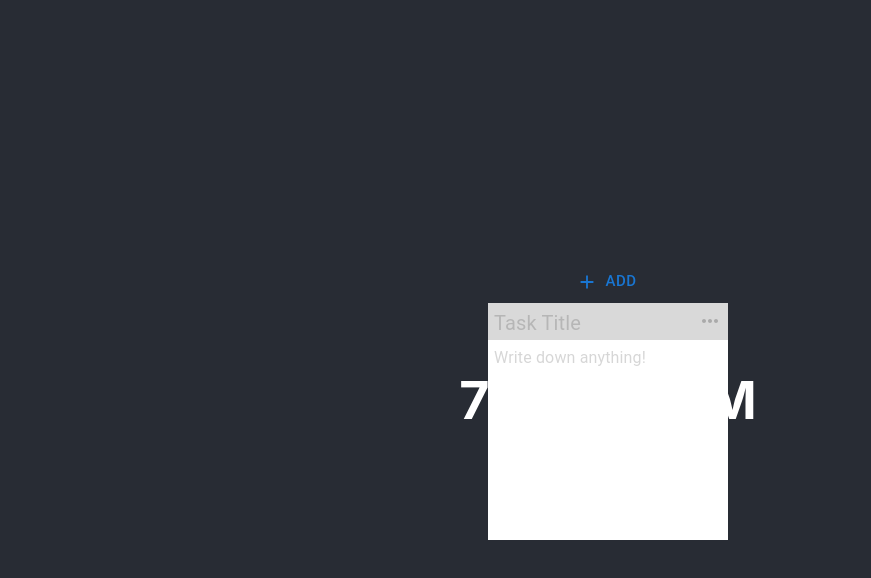
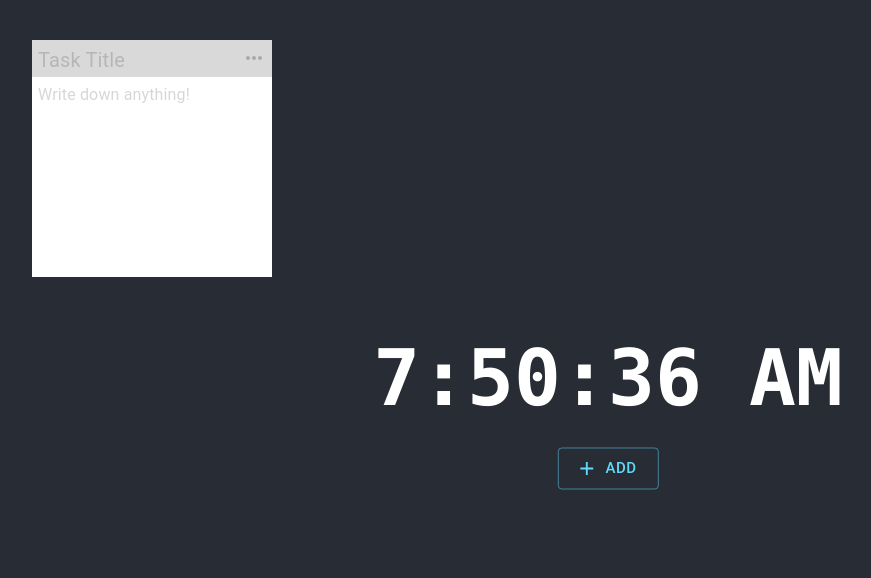
Before and after one commit to Xin-Mai/sticky-note, a React (Create React App) app: page / in a window 1280 px wide. Both pictures are taken after a click on the button "ADD". Shown: the top 578 px of the page, without its empty margins (32-903 px from the left). Built offline with nearby package versions, Linux system fonts and the light colour scheme.

Commit message:
feat: stickyNote add, delete, copy

```diff
--- a/src/components/Board.scss
+++ b/src/components/Board.scss
@@ -1,10 +1,15 @@
 .board {
   background-color: #282c34;
   min-height: 100vh;
-  display: flex;
-  flex-direction: column;
-  align-items: center;
-  justify-content: center;
+  height: 100vh;
   font-size: calc(10px + 2vmin);
   color: white;
+
+  &-center {
+    position: fixed;
+    top: 50%;
+    left: 50%;
+    transform: translate(-50%, -50%);
+    text-align: center;
+  }
 }
--- a/src/components/Board.tsx
+++ b/src/components/Board.tsx
@@ -1,15 +1,98 @@
-import { Button } from '@mui/material';
+import { Button, createTheme, Theme, ThemeProvider } from '@mui/material';
 import AddIcon from '@mui/icons-material/Add';
 import Clock from './Clock';
 import StickyNote from './StickyNote/StickyNote';
 import './Board.scss';
+import { useState } from 'react';
+
+interface IStickyNote {
+  id: number;
+  x?: number;
+  y?: number;
+  content?: string;
+  title?: string;
+  color?: string;
+}
+
+const buttonStyles = {
+  color: '#61dafb',
+};
+
+const myTheme: Theme = createTheme({
+  palette: {
+    primary: {
+      main: '#61dafb',
+    }
+  }
+});
 
 export default function Board() {
+  const [counter, setCounter] = useState<number>(0);
+  const [stickyNotes, setStickyNotes] = useState<IStickyNote[]>([]);
+
+  const addStickyNote = (note?: Partial<IStickyNote>) => {
+    const { x, y, content, title, color } = note || {};
+    setStickyNotes([
+      ...stickyNotes,
+      {
+        id: counter,
+        x: x || stickyNotes.length * 20,
+        y: y || stickyNotes.length * 20,
+        content,
+        color,
+        title,
+      },
+    ]);
+    setCounter(counter + 1);
+  };
+
+  const removeStickyNote = (id: number | string) => {
+    const newStickyNotes = stickyNotes.filter(note => note.id !== id);
+    setStickyNotes(newStickyNotes);
+  }
+
+  const copyStickyNote = (id: string | number, title: string, content: string, color: string) => {
+    addStickyNote({
+      title,
+      content,
+      color,
+    });
+  }
+
   return (
     <div className="board">
-      <Button variant="text" size="large" startIcon={<AddIcon />}>Add</Button>
-      <Clock />
-      <StickyNote />
+      <div className="board-center">
+        <ThemeProvider theme={ myTheme }>
+          <Clock />
+          <Button
+            sx={ buttonStyles }
+            variant="outlined"
+            size="large"
+            startIcon={ <AddIcon /> }
+            className="board-add"
+            onClick={() => addStickyNote()}
+          >
+              Add
+          </Button>
+        </ThemeProvider>
+      </div>
+      {
+        stickyNotes.map(note => {
+          return (
+            <StickyNote
+              key={note.id}
+              id={note.id}
+              x={note.x}
+              y={note.y}
+              content={note.content}
+              title={note.title}
+              color={note.color}
+              handleDelete={removeStickyNote}
+              handleCopy={copyStickyNote}
+            />
+          )
+        })
+      }
     </div>
   )
 }
--- a/src/components/Clock.tsx
+++ b/src/components/Clock.tsx
@@ -35,11 +35,16 @@ class Clock extends React.Component<Props, State> {
 
   render(): React.ReactNode {
     return (
-      <div style={{
-        position: 'fixed',
-        margin: 'auto',
-      }}>
-        <h1>{ this.state.date.toLocaleTimeString() }</h1>
+      <div>
+        <h1
+          style={{
+            fontSize: '3em',
+            fontFamily: 'Menlo',
+            margin: '0.3em',
+          }}
+        >
+          { this.state.date.toLocaleTimeString() }
+        </h1>
       </div>
     )
   }
--- a/src/components/StickyNote/NoteMenu/NoteMenu.tsx
+++ b/src/components/StickyNote/NoteMenu/NoteMenu.tsx
@@ -4,18 +4,22 @@ import { useState } from 'react';
 const menuItems = [
   {
     icon: '🙌',
+    id: 'done',
     text: 'Done',
   },
   {
     icon: '🗑️',
+    id: 'delete',
     text: 'Delete',
   },
   {
     icon: '🎨',
+    id: 'color',
     text: 'Color',
   },
   {
     icon: '©️',
+    id: 'copy',
     text: 'Copy',
   },
 ];
@@ -26,6 +30,7 @@ interface Props {
   isOpen: boolean;
   anchorEl: HTMLButtonElement | null;
   onClose(): void;
+  handleClick(event: string, params?: any): void;
 }
 
 export default function NoteMenu(props: Props) {
@@ -51,8 +56,8 @@ export default function NoteMenu(props: Props) {
       { menuItems.map(v => {
         return (
           <MenuItem
-            key={ v.text }
-            onClick={ v.text === 'Color' ? handleOpenCascade : () => {}}
+            key={ v.id }
+            onClick={ v.text === 'Color' ? handleOpenCascade : () => props.handleClick(v.id)}
           >
             <ListItemText style={{ width: '40px' }}>{ v.icon }</ListItemText>
             <ListItemText style={{ textAlign: 'left', width: '140px' }}>{ v.text }</ListItemText>
--- a/src/components/StickyNote/StickyNote.scss
+++ b/src/components/StickyNote/StickyNote.scss
@@ -2,7 +2,9 @@ $titleHeight: 36px;
 
 .sticky-note {
   &-container {
-    position: relative;
+    position: absolute;
+    top: 5%;
+    left: 5%;
     background-color: white;
     width: 240px;
     cursor: pointer;
--- a/src/components/StickyNote/StickyNote.tsx
+++ b/src/components/StickyNote/StickyNote.tsx
@@ -9,6 +9,11 @@ interface Props {
   title?: string;
   content?: string;
   color?: string;
+  id: number | string;
+  x?: number;
+  y?: number;
+  handleDelete(id: string | number): void;
+  handleCopy(id: string | number, title: string, content: string, color: string): void;
 }
 
 interface State {
@@ -33,6 +38,7 @@ const theme = createTheme({
 
 class StickyNote extends React.Component<Props, State> {
   private moreButton: React.RefObject<HTMLButtonElement>;
+  private nodeRef: React.RefObject<HTMLDivElement>;
 
   constructor(props: Props) {
     super(props);
@@ -45,6 +51,7 @@ class StickyNote extends React.Component<Props, State> {
       firstFoucus: '',
     };
     this.moreButton = React.createRef();
+    this.nodeRef = React.createRef();
   }
 
   handleChange(newVal: any) {
@@ -53,6 +60,18 @@ class StickyNote extends React.Component<Props, State> {
 
   handleMenuOpen = () => {
     this.handleChange({ isMenuOpen: !this.state.isMenuOpen });
+  }
+
+  handleMenuClick = (event: string, ...params: any) => {
+    switch (event) {
+      case 'delete':
+        this.props.handleDelete(this.props.id);
+        break;
+      case 'copy':
+        this.props.handleCopy(this.props.id, this.state.title, this.state.content, this.state.color);
+        break;
+    }
+    this.setState({ isMenuOpen: false });
   }
 
   handleEditable = (e: React.MouseEvent) => {
@@ -76,8 +95,13 @@ class StickyNote extends React.Component<Props, State> {
     };
 
     return (
-      <Draggable defaultPosition={{ x:0, y:0}}>
+      <Draggable
+        nodeRef={ this.nodeRef }
+        bounds="parent"
+        defaultPosition={{x: this.props.x || 0, y: this.props.y || 0}}
+      >
         <div className="sticky-note-container"
+          ref={ this.nodeRef }
           onDoubleClickCapture={ this.handleEditable }
           onBlur={ this.handleBlur }
         >
@@ -101,7 +125,7 @@ class StickyNote extends React.Component<Props, State> {
             <div className="sticky-note-title" style={ titleColor }>
               <Input
                 id="title-input"
-                inputRef={ (input: HTMLInputElement) => input && input.id === this.state.firstFoucus && input.focus() }
+                inputRef={(input: HTMLInputElement) => input && input.id === this.state.firstFoucus && input.focus()}
                 disabled={ !this.state.editable }
                 value={ this.state.title }
                 className="sticky-note-title-input"
@@ -112,7 +136,7 @@ class StickyNote extends React.Component<Props, State> {
             </div>
             <TextField
               id="content-input"
-              inputRef={ (input: HTMLTextAreaElement) => input && input.id === this.state.firstFoucus && input.focus() }
+              inputRef={(input: HTMLTextAreaElement) => input && input.id === this.state.firstFoucus && input.focus()}
               disabled={ !this.state.editable }
               value={ this.state.content }
               className="sticky-note-content"
@@ -128,6 +152,7 @@ class StickyNote extends React.Component<Props, State> {
           <NoteMenu
             isOpen={ this.state.isMenuOpen }
             anchorEl={ this.moreButton.current }
+            handleClick={ this.handleMenuClick }
             onClose={ this.handleMenuOpen }
           />
         </div>
--- a/src/index.tsx
+++ b/src/index.tsx
@@ -8,7 +8,9 @@ const root = ReactDOM.createRoot(
   document.getElementById('root') as HTMLElement
 );
 root.render(
-  <App />
+  <React.StrictMode>
+    <App />
+  </React.StrictMode>
 );
 
 // reportWebVitals(console.log);
```
